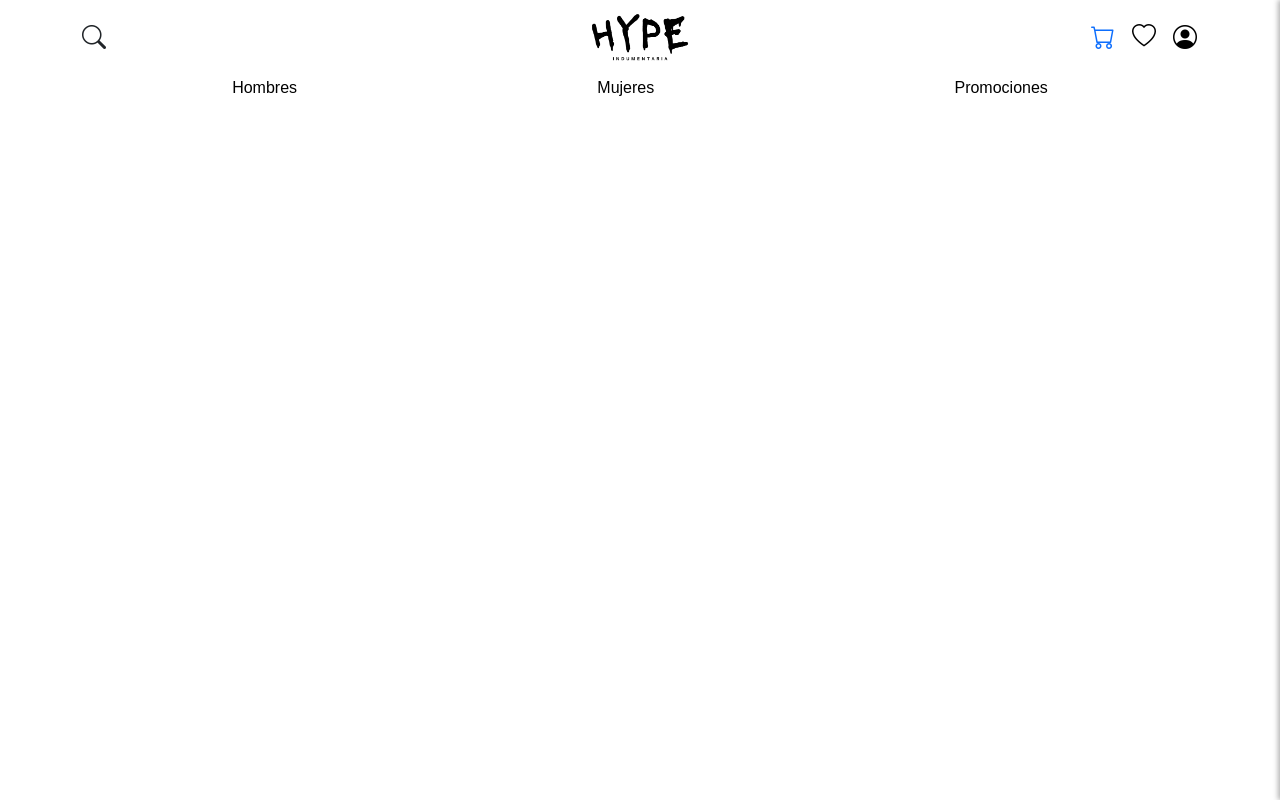
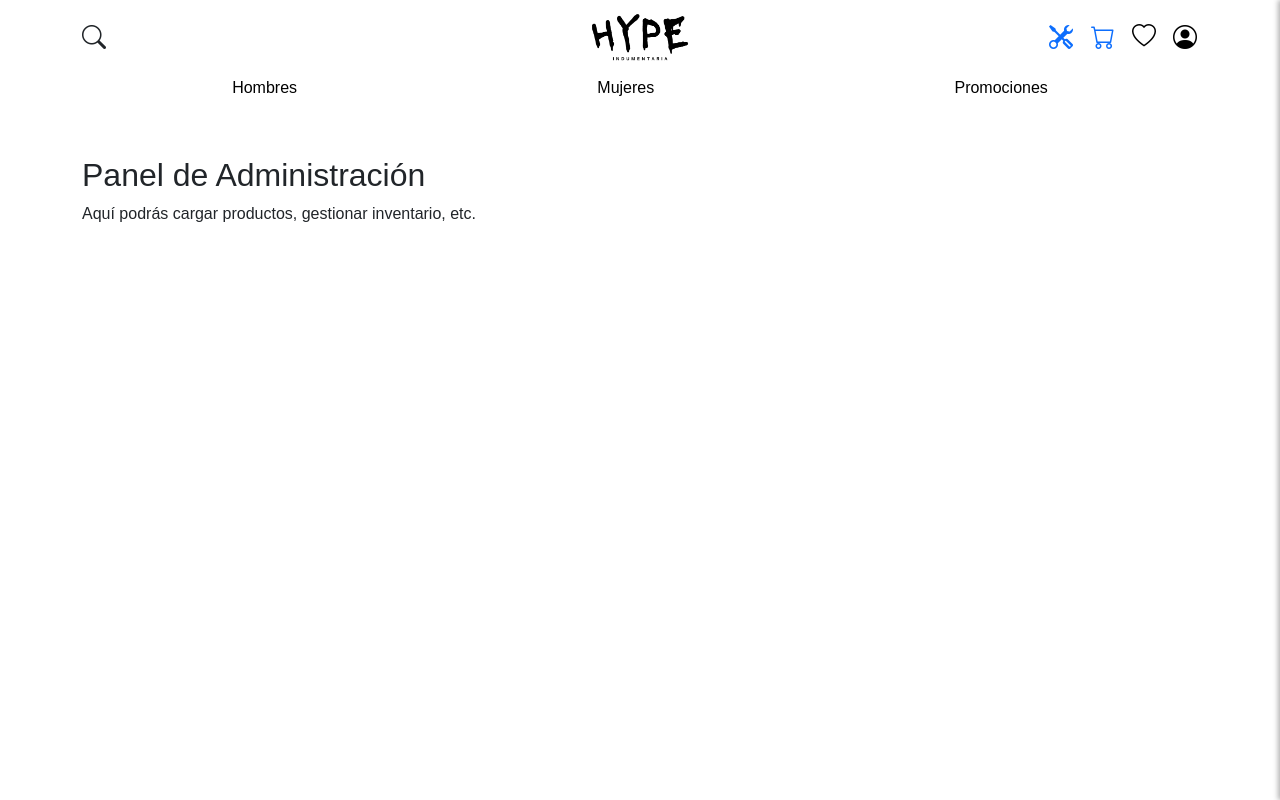
Before and after one commit to SebastianDelage/E-Commerce-Algoritmos, a React (Vite) app in the folder E-commerce/E-commerce/: page /back in a window 1280 px wide. Built offline with nearby package versions, Linux system fonts and the light colour scheme; sample sign-in values are in the browser's storage; a web font is replaced by a local one.

Commit message:
Creacion de apartado admin si el perfil cumple con el rol

```diff
--- a/E-commerce/E-commerce/src/Componentes/Header.jsx
+++ b/E-commerce/E-commerce/src/Componentes/Header.jsx
@@ -1,11 +1,14 @@
 import { useState, useEffect } from "react";
 import { Link, useNavigate } from "react-router-dom";
+import { FaTools } from "react-icons/fa";
+
 import logo from "../assets/Imagenes/Logo/logo.png";
 import "../assets/styles/Header.css";
 import CartSlide from "../Componentes/CartSlide";
 import LoginModal from "../Componentes/LoginModal";
 
 const Header = () => {
+  const user = JSON.parse(localStorage.getItem("user"));
   const [showCart, setShowCart] = useState(false);
 
   //Constantes para redireccion y verificacion de usuario logueado
@@ -77,6 +80,13 @@ const Header = () => {
 
         {/* DERECHA: carrito, favoritos, login */}
         <div className="col-4 d-flex justify-content-end gap-3">
+
+        {user?.role === "admin" && (
+          <button className="btn btn-link p-0" onClick={() => navigate("/back")}>
+            <i className="admin bi bi-tools fs-4" title="Panel Admin" />
+          </button>
+        )}
+
           {/* Botón del carrito */}
           <button className="btn btn-link p-0" onClick={handleCartClick}>
             <i className="carrito bi bi-cart fs-4" />
--- a/E-commerce/E-commerce/src/Componentes/LoginModal.jsx
+++ b/E-commerce/E-commerce/src/Componentes/LoginModal.jsx
@@ -13,7 +13,9 @@ const LoginModal = ({ onClose, onLoginSuccess }) => {
 
     // Simulación de login con credenciales fijas
     if (email === "abc@abc.com" && password === "1234") {
-      onLoginSuccess({ email }); // Notifica al Header que el login fue exitoso
+      const user = { email, role: "admin" };
+      localStorage.setItem("user", JSON.stringify(user));
+      onLoginSuccess(user); // Notifica al Header que el login fue exitoso
     } else {
       setError("Credenciales inválidas");
     }
--- a/E-commerce/E-commerce/src/Vistas/App.jsx
+++ b/E-commerce/E-commerce/src/Vistas/App.jsx
@@ -1,10 +1,10 @@
-import { BrowserRouter as Router, Routes, Route } from "react-router-dom";
+import { BrowserRouter as Router, Routes, Route, Navigate } from "react-router-dom";
 import Header from "../Componentes/Header.jsx";
 import Favoritos from "../Vistas/Favoritos.jsx";
 import Perfil from "../Vistas/Perfil.jsx";
 import { CartProvider } from "../context/CartContext";
 
-
+import Back from "./Back.jsx";
 import Home from "./Home.jsx";
 import Hombres from "./Hombres.jsx";
 import Mujeres from "./Mujeres.jsx";
@@ -12,6 +12,7 @@ import Promociones from "./Promociones.jsx";
 
 
 function App() {
+  const user = JSON.parse(localStorage.getItem("user"));
   return (
     <CartProvider>
       <Router>
@@ -23,6 +24,7 @@ function App() {
             <Route path="/promociones" element={<Promociones />} />
             <Route path="/favoritos" element={<Favoritos />} />
             <Route path="/perfil" element={<Perfil />} />
+            <Route path="/back" element={user?.role === "admin" ? <Back /> : <Navigate to="/" />} />
           </Routes>
       </Router>
     </CartProvider>
--- /dev/null
+++ b/E-commerce/E-commerce/src/Vistas/Back.jsx
@@ -0,0 +1,13 @@
+import React from "react";
+
+const Back = () => {
+  return (
+    <div className="container mt-5">
+      <h2>Panel de Administración</h2>
+      <p>Aquí podrás cargar productos, gestionar inventario, etc.</p>
+      {/* Aquí iría tu lógica para conectar con la BBDD */}
+    </div>
+  );
+};
+
+export default Back;
```
